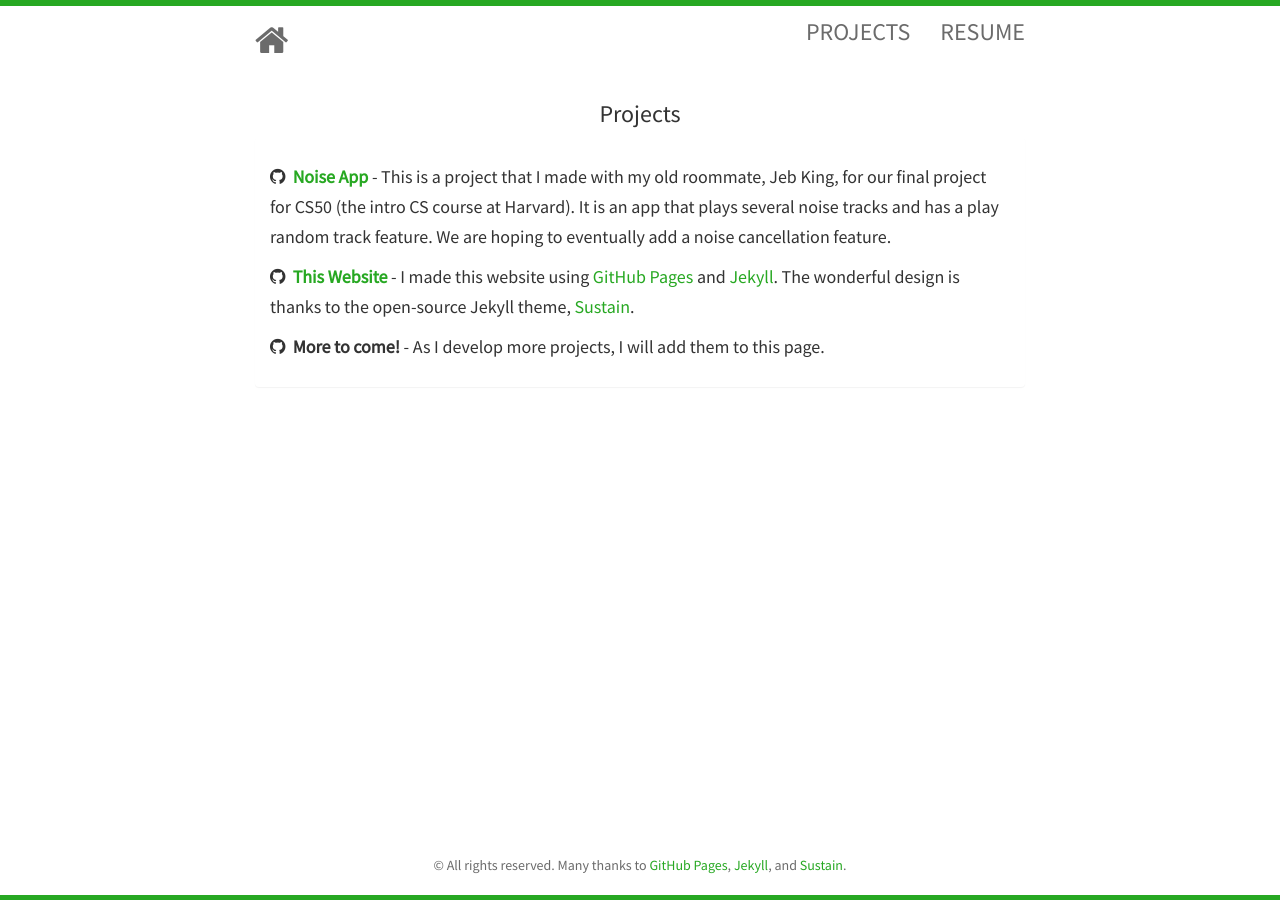
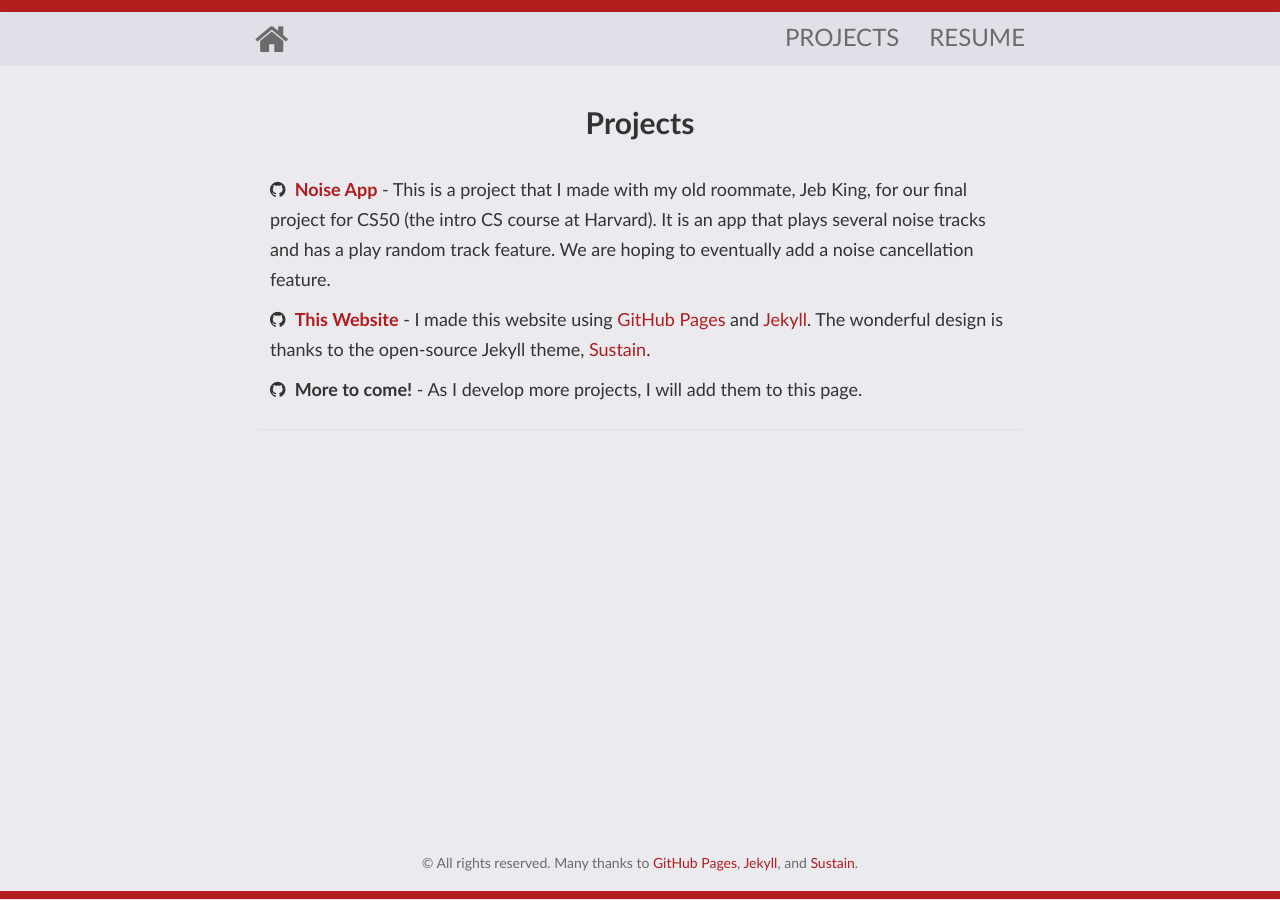
Before and after one commit to zachdietz1/home, a Jekyll site: the page built from projects.html, in a window 1280 px wide. Built offline with Jekyll 4.4.1, drawn with Linux system fonts in a browser that asks for light colours; nearby versions of some CDN libraries.

```diff
--- a/_config.yml
+++ b/_config.yml
@@ -16,7 +16,7 @@ baseurl: /home/
 title: Zach Dietz
 author: Zach Dietz
 description: Personal Website
-avatar: senior_photo.png
+avatar: adirondacks.png
 email: zachdietz1@gmail.com
 github: zachdietz1
 twitter:
--- a/_includes/header.html
+++ b/_includes/header.html
@@ -6,7 +6,7 @@
     <div id="navbar">
       <ul class="nav navbar-nav navbar-right">
         <li><a href="{{ site.baseurl }}projects.html"><font size="5">PROJECTS</font></a></li>
-        <li><a href="{{ site.baseurl }}resume.html"><font size="5">RESUME</font></a></li>
+        <li><a href="https://zachdietz1.github.io/resume/"><font size="5">RESUME</font></a></li>
       </ul>
     </div>
   </div>
--- a/_includes/projects.html
+++ b/_includes/projects.html
@@ -1,6 +1,6 @@
 <section id="projects">
-<div class="container">
-  <h3>Projects</h3>
+<div class="container" class="background">
+  <h2><strong>Projects</strong></h2>
   <div class="panel panel-default">
     <div class="panel-body">
 		<h5>
@@ -15,7 +15,6 @@
 			<i class="fa fa-github"></i>&nbsp;&nbsp;<strong>More to come!</strong>
 			- As I develop more projects, I will add them to this page.
 		</h5>
-
     </div>
   </div>
 </div>
--- a/_includes/social.html
+++ b/_includes/social.html
@@ -1,7 +1,7 @@
 <div class="social">
 	<h4>
     {% if site.github %}
-	  <a href="http://github.com/{{ site.github }}"><i class="fa fa-github"></i></a>
+    <a href="http://github.com/{{ site.github }}"><i class="fa fa-github"></i></a>
     {% endif %}
     {% if site.email %}
       <a href="mailto:{{ site.email}}"><i class="fa fa-envelope"></i></a>
--- a/index.html
+++ b/index.html
@@ -8,9 +8,9 @@ layout: home
 		<img class="img-circle" src="{{ site.baseurl }}static/img/{{ site.avatar }}" alt="Responsive image" style="max-width:30%; height:auto;" >
 	  </div>
 	  <br></br>
-	  <p> <font size="5">
-	  I'm <strong>{{ site.author }}</strong>, a student at Harvard College studying Applied Mathematics. My interests include computer science, finance, chemistry, and most all STEM fields. Please have a look at some of my <a href="{{ site.baseurl }}projects.html"> projects</a>, or check out my <a href="{{ site.baseurl }}resume.html">resume</a>. Don't hesitate to contact me at <a href="mailto:{{ site.email }}">zachdietz1@gmail.com</a>.
-	  </font> </p1>
+	  <font size="5">
+	  I'm <strong>{{ site.author }}</strong>, a student at Harvard College studying Applied Mathematics. My interests include computer science, finance, chemistry, and most all STEM fields. Please have a look at some of my <a href="{{ site.baseurl }}projects.html"> projects</a>, or check out my <a href="https://zachdietz1.github.io/resume/">resume</a>. Don't hesitate to contact me at <a href="mailto:{{ site.email }}">zachdietz1@gmail.com</a>.
+	  </font>
 	  <br></br>
 	  <p> <font size="3"> Thanks for checking out my website! </font> <p>
 	  <div>
--- a/resume.html
+++ /dev/null
@@ -1,6 +0,0 @@
----
-layout: page
-title: Resume
----
-
-{% include resume.md %}
--- a/static/css/main.css
+++ b/static/css/main.css
@@ -3,10 +3,10 @@
 html,
 body {
   height: 100%;
-  background-color: #fff;
-  font-family: 'Source Sans Pro', sans-serif;
+  background-color: rgba(50, 50, 100, 0.05);
+  font-family: Calibri, Candara, Segoe, 'Segoe UI', Optima, Arial, sans-serif;
   /* The html and body elements cannot have any padding or margin. */
-  border-top: 3px solid #27A822;
+  border-top: 6px solid #B11D1D;
 }
 /* Wrapper for page content to push down footer */
 #wrap {
@@ -16,19 +16,21 @@ body {
   /* Negative indent footer by its height */
   margin: 0 auto -65px;
   /* Pad bottom by footer height */
-  /*padding: 0 0 60px;*/
+  padding: 0 0 60px;
 }
 
 /* Navbar
 -------------------------------------------------- */
-
+.navbar-brand {
+    transform: translateY(-12%);
+}
 .navbar-static-top {
   margin-bottom: 10px;
 }
 .navbar-default {
-  background-color: #ffffff;
-  border-color: #ffffff;
-}
+  background-color: rgba(50, 50, 100, 0.05);
+  border: 0;
+ }
 .navbar-default .navbar-brand {
   color: #6b6b6b;
 }
@@ -86,20 +88,19 @@ body {
 
 /* Custom page CSS
 -------------------------------------------------- */
-
 .container {
   width: auto;
   max-width: 800px;
   text-align: center;
 }
 .container .text-muted {
-  margin: 20px 0;
+  margin: 18px 0;
 }
 .container a {
-  color: #27A822;
+  color: #B11D1D;
 }
 .container a:hover {
-  color: #267723;
+  color: #C51F1F;
 }
 .img-responsive {
  display: block;
@@ -120,13 +121,14 @@ body {
   font-size: 15px;
 }
 .panel-default h4 a, h5 a {
-  color: #27A822;
+  color: #B11D1D;
 }
 .panel-default h4 a:hover, h5 a:hover {
   color: #267723;
 }
 .panel{
   border-style: none;
+  background-color: rgba(50, 50, 100, 0); /* Not sure why this needs to be 0. */
 }
 .panel-body {
   padding-top: -10px;
@@ -135,12 +137,14 @@ body {
 .social {
   padding-top: 12px;
   word-spacing: 25px;
+  text-align: center;
+  padding-right: 50px;
 }
 .social h4 > a {
   color: #000000;
 }
 .avatar {
-  padding-top: 5%;
+  /* Insert anything to change prof pic.*/
 }
 .blog-post{
   padding-top: 15px;
@@ -174,7 +178,7 @@ body {
 	color: #6b6b6b;
 }
 div.footer{
-  border-bottom: 5px solid #27A822;;
+  border-bottom: 8px solid #B11D1D;;
 }
 /* Set the fixed height of the footer here */
 /*.footer {
```
Also changed, not shown: _includes/resume.md (deleted, +0 -79 lines), blog.html (deleted, +0 -26 lines), README.md, 1 other file.
